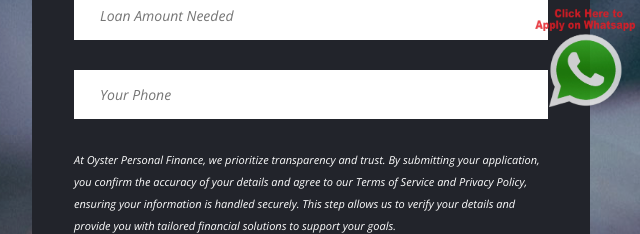
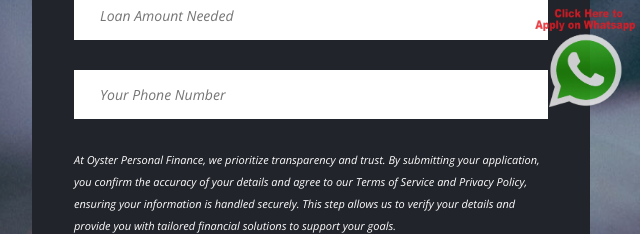
Before and after one commit to OysterPersonalfinance/loans, a plain HTML site: page index.html in a window 1280 px wide. Shown: the part 342-576 px from the top of the page, 623-1263 px from the left. Drawn offline with nearby package versions, Linux system fonts and the light colour scheme; files whose address does not match are found by name.

Commit message:
Update index.html

```diff
--- a/index.html
+++ b/index.html
@@ -78,7 +78,7 @@
 					<form class="hero-form">
 <input type="text" placeholder="Your Name">
 						<input type="text" placeholder="Loan Amount Needed">
-						<input type="text" placeholder="Your Phone">
+						<input type="text" placeholder="Your Phone Number">
 						<p>At Oyster Personal Finance, we prioritize transparency and trust. By submitting your application, you confirm the accuracy of your details and agree to our Terms of Service and Privacy Policy, ensuring your information is handled securely. This step allows us to verify your details and provide you with tailored financial solutions to support your goals.
         <button class="site-btn" type="button" onclick="window.location.href='https://wa.me/+27698480097'">Apply for a loan now!</button>
 				</div>
```
